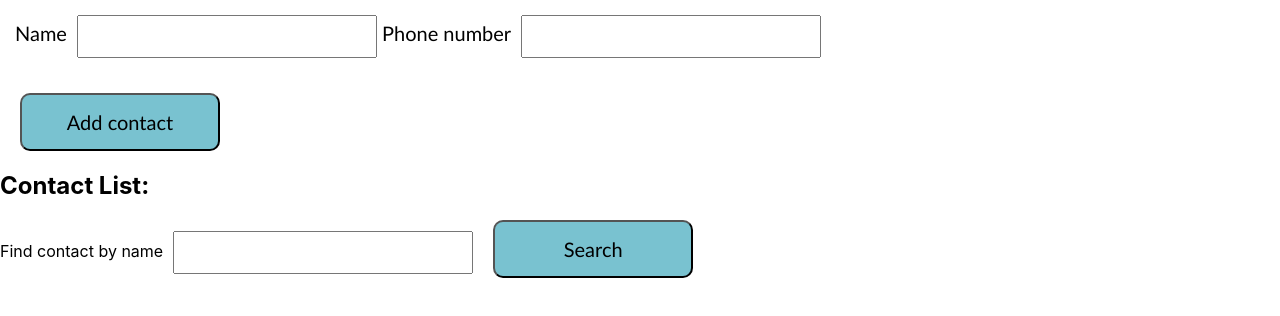
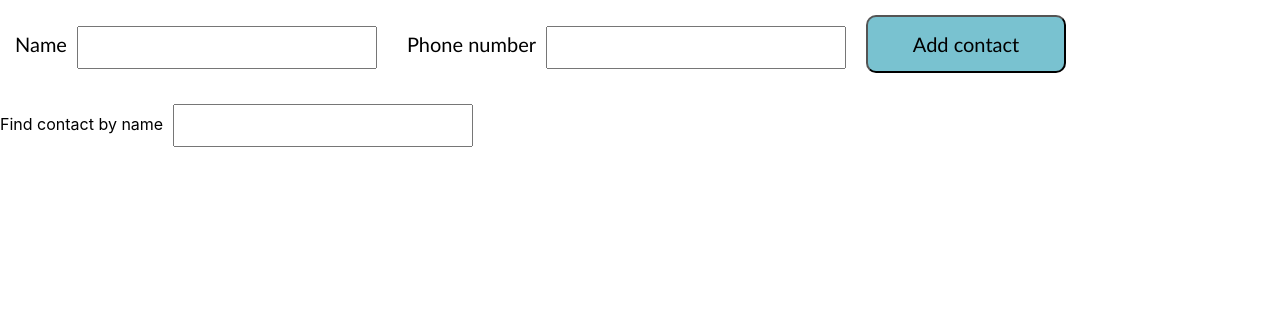
Before and after one commit to angieborolyuk57/goit-react-hw-04-phonebook, a React (Create React App) app: page / in a window 1280 px wide. Shown: the top 316 px of the page. Built offline with nearby package versions, Linux system fonts and the light colour scheme.

Commit message:
code refactoring

```diff
--- a/src/components/App.jsx
+++ b/src/components/App.jsx
@@ -1,12 +1,51 @@
-import React from "react";
-import ContactsList from "./ContactsList";
+import React, { Component } from 'react';
+import ContactList from './ContactList';
+import ContactForm from './ContactForm';
+import Filter from './Filter';
 
+class App extends Component {
+  state = {
+    contacts: [],
+    filter: '',
+  };
 
-export const App = () => {
-  return (
-    <>
-<ContactsList />
+  handleInputChange = (e) => {
+    const { name, value } = e.target;
+    this.setState({
+      [name]: value,
+    });
+  };
 
-</>
-  );
-};
+  handleAddContact = (newContact) => {
+    this.setState((prevState) => ({
+      contacts: [...prevState.contacts, newContact],
+    }));
+  };
+
+  handleDeleteContact = (id) => {
+    const updatedContacts = this.state.contacts.filter((contact) => contact.id !== id);
+    this.setState({
+      contacts: updatedContacts,
+    });
+  };
+
+  render() {
+    return (
+      <div>
+        <ContactForm onAddContact={this.handleAddContact}
+        contacts={this.state.contacts}  />
+        <Filter
+          filter={this.state.filter}
+          onInputChange={this.handleInputChange}
+        />
+        <ContactList
+          contacts={this.state.contacts}
+          filter={this.state.filter}
+          onDeleteContact={this.handleDeleteContact}
+        />
+      </div>
+    );
+  }
+}
+
+export default App;
--- /dev/null
+++ b/src/components/ContactForm.jsx
@@ -0,0 +1,83 @@
+import React, { Component } from 'react';
+import { nanoid } from 'nanoid';
+import css from './ContactList.module.css';
+
+class ContactForm extends Component {
+  state = {
+    name: '',
+    number: '',
+    submitted: false,
+  };
+
+  handleInputChange = (e) => {
+    const { name, value } = e.target;
+    this.setState({
+      [name]: value,
+    });
+  };
+
+  handleAddContact = (e) => {
+    e.preventDefault();
+    this.setState({ submitted: true });
+
+    if (!this.state.name || !this.state.number) {
+      alert('Please enter both name and phone number');
+      return;
+    }
+
+    if (this.props.contacts.some((contact) => contact.name === this.state.name)) {
+      alert(`${this.state.name} already exists in contacts and cannot be added.`);
+      return;
+    }
+
+    const newContact = {
+      id: nanoid(),
+      name: this.state.name,
+      number: this.state.number,
+    };
+
+    this.props.onAddContact(newContact);
+
+    this.setState({
+      name: '',
+      number: '',
+      submitted: false,
+    });
+  };
+
+  render() {
+    return (
+      <form className={css.form}>
+        <label className={css.label}>
+          Name
+          <input
+            id={nanoid()}
+            className={`${css.input} ${this.state.submitted && !this.state.name && css.error}`}
+            type="text"
+            name="name"
+            value={this.state.name}
+            onChange={this.handleInputChange}
+            required
+          />
+        </label>
+        <label>
+          Phone number
+          <input
+            id={nanoid()}
+            className={`${css.input} ${this.state.submitted && !this.state.number && css.error}`}
+            type="number"
+            name="number"
+            value={this.state.number}
+            onChange={this.handleInputChange}
+            required
+          />
+        </label>
+        <button className={css.addBtn} onClick={this.handleAddContact}>
+          Add contact
+        </button>
+      </form>
+    );
+  }
+}
+
+export default ContactForm;
--- /dev/null
+++ b/src/components/ContactList.jsx
@@ -0,0 +1,25 @@
+import React from 'react';
+import css from './ContactList.module.css';
+
+const ContactList = ({ contacts, filter, onDeleteContact }) => {
+  const filteredContacts = contacts.filter((contact) =>
+    contact.name.toLowerCase().includes(filter.toLowerCase())
+  );
+
+  return (
+    <div className={css.contactList}>
+      <ul>
+        {filteredContacts.map((contact) => (
+          <li className={css.contactItem} key={contact.id}>
+            {contact.name} {contact.number}
+            <button className={css.deleteBtn} onClick={() => onDeleteContact(contact.id)}>
+              Delete
+            </button>
+          </li>
+        ))}
+      </ul>
+    </div>
+  );
+};
+
+export default ContactList;
--- a/src/components/ContactList.module.css
+++ b/src/components/ContactList.module.css
@@ -1,14 +1,11 @@
-
 
 .form {
 margin: 15px;
-
 font-family:'Gill Sans', 'Gill Sans MT', Calibri, 'Trebuchet MS', sans-serif;
 font-size: 20px;
 }
 
 .label {
-
     margin-right: 30px;
 }
 
@@ -18,7 +15,6 @@ font-size: 20px;
     width: 300px;
     padding: 12px;
     box-sizing: border-box;
-
 }
 
 .error{
--- a/src/components/ContactsList.jsx
+++ /dev/null
@@ -1,144 +0,0 @@
-import React, { Component } from 'react';
-import css from './ContactList.module.css';
-import { nanoid } from 'nanoid';
-
-class ContactsList extends Component {
-  state = {
-    contacts: [],
-    name: '',
-    telephone: '',
-    submitted: false,
-    searchName: '',
-    displayedContacts: []
-  };
-
-
-  handleInputChange = (e) => {
-    const {name, value} = e.target;
-    this.setState({
-      [name]: value
-    });
-  };
-
-  handleAddContact = (e) => {
-    e.preventDefault();
-    this.setState({ submitted: true });
-
-    if (!this.state.name || !this.state.telephone) {
-        // Display an error message or handle the empty values as needed
-        alert("Please enter both name and phone number");
-        return;
-      }
-
-      if (this.state.contacts.some((contact) => contact.name === this.state.name)) {
-        alert(`${this.state.name} already exists in contacts and cannot be added.`);
-        return;
-      }
-
-    // Create a new contact object with a unique ID using nanoid
-    const newContact = {
-      id: nanoid(),
-      name: this.state.name,
-      telephone:this.state.telephone,
-    };
-
-    // Update the contacts array in the state
-    this.setState((prevState) => ({
-      contacts: [...prevState.contacts, newContact],
-      name: '' ,// Clear the input field after adding a contact
-      telephone: '',
-      submitted: false
-
-    }));
-  };
-
-  handleDeleteContact = (id) => {
-    // Filter out the contact with the specified ID
-    const updatedContacts = this.state.contacts.filter((contact) => contact.id !== id);
-
-    // Update the contacts array in the state
-    this.setState({
-      contacts: updatedContacts,
-    });
-  };
-
-  handleSearchContact = () => {
-    // Filter contacts based on the searchName
-    const filteredContacts = this.state.contacts.filter(
-      (contact) => contact.name.toLowerCase().includes(this.state.searchName.toLowerCase())
-    );
-
-    // Update the contacts array in the state with the filtered contacts
-    this.setState({
-      contacts: filteredContacts,
-    });
-  };
-
-
-  render() {
-    return (
-      <div>
-        <form className={css.form}>
-        <label> Name
-  <input
-    id={nanoid()} // Generate a unique ID for the input field
-    className={`${css.input} ${this.state.submitted && !this.state.name && css.error}`}
-    type="text"
-    name="name"
-    value={this.state.name}
-    onChange={this.handleInputChange}
-    required
-  />
-</label>
-<label> Phone number
-<input
-  id={nanoid()}
-  className={`${css.input} ${this.state.submitted && !this.state.telephone && css.error}`}
-  type="number"
-  name="telephone"
-  value={this.state.telephone}
-  onChange={this.handleInputChange}
-  required
-/>
-</label>
-        </form>
-        <button className={css.addBtn} onClick={this.handleAddContact}>
-            Add contact
-          </button>
-
-          <div className={css.contactList}>
-          <h2>Contact List: </h2>
-          <div className={css.searchPanel}>
-          <label>
-            Find contact by name
-            <input
-              id={nanoid()}
-              className={css.input}
-              type="text"
-              name="searchName"
-              value={this.state.searchName}
-              onChange={this.handleInputChange}
-            />
-          </label>
-          <button
-          className={css.addBtn}
-          onClick={this.handleSearchContact}
-          >Search</button>
-          </div>
-
-          <ul>
-            {this.state.contacts.map((contact) => (
-              <li className={css.contactItem}
-              key={contact.id}>
-                {contact.name} {contact.telephone}
-                <button className={css.deleteBtn} onClick={() => this.handleDeleteContact(contact.id)}>Delete</button>
-              </li>
-            ))}
-          </ul>
-        </div>
-      </div>
-    );
-  }
-}
-
-export default ContactsList;
--- /dev/null
+++ b/src/components/Filter.jsx
@@ -0,0 +1,23 @@
+import React from 'react';
+import css from './ContactList.module.css';
+import { nanoid } from 'nanoid';
+
+const Filter = ({ filter, onInputChange }) => {
+  return (
+    <div className={css.searchPanel}>
+      <label>
+        Find contact by name
+        <input
+          id={nanoid()}
+          className={css.input}
+          type="text"
+          name="filter"
+          value={filter}
+          onChange={onInputChange}
+        />
+      </label>
+    </div>
+  );
+};
+
+export default Filter;
--- a/src/index.js
+++ b/src/index.js
@@ -1,6 +1,6 @@
 import React from 'react';
 import ReactDOM from 'react-dom/client';
-import { App } from 'components/App';
+import App from 'components/App';
 import './index.css';
 
 ReactDOM.createRoot(document.getElementById('root')).render(
```
